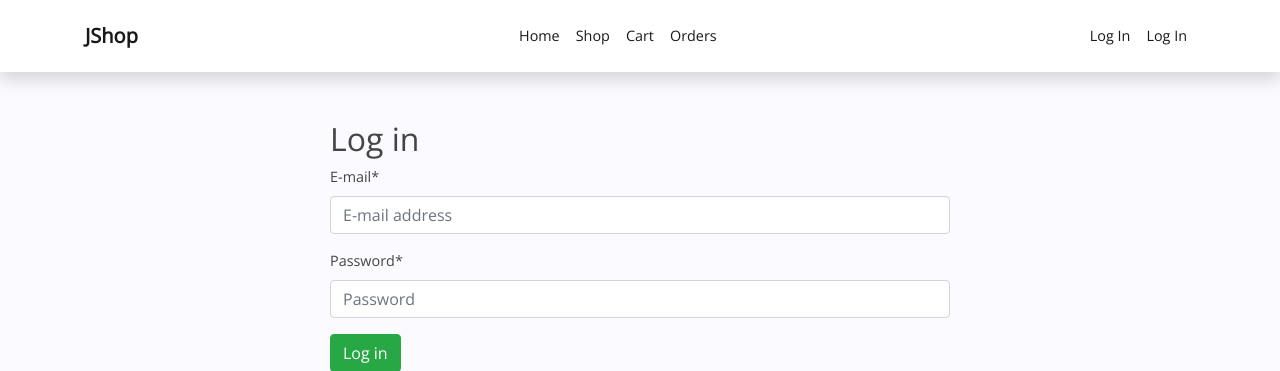
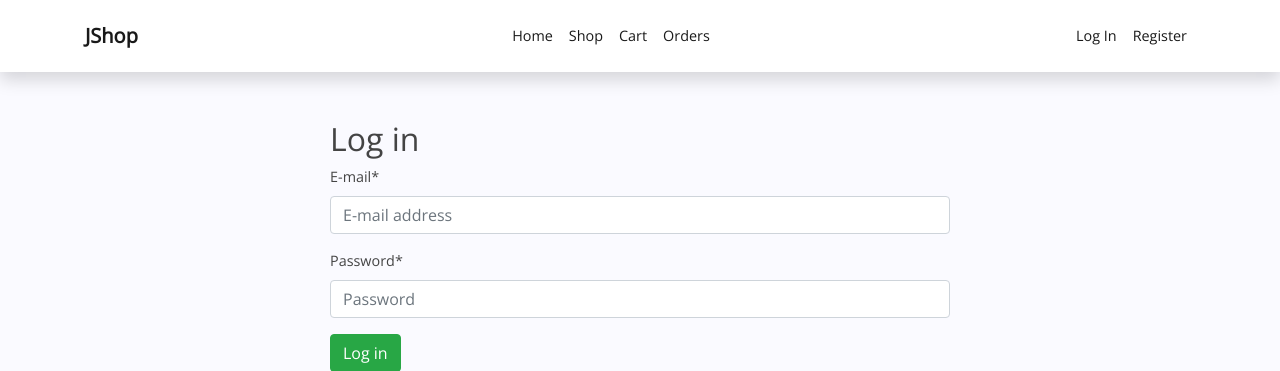
Before and after one commit to Adomah-Abubakar/joetib-shop, a Django app: page /accounts/login/?next=/cart/ in a window 1280 px wide. Shown: the top 371 px of the page. Run offline with Django 3.2, Linux system fonts and the light colour scheme; some libraries are stand-ins or nearby versions.

Commit message:
Fixed register link

```diff
--- a/templates/_base.html
+++ b/templates/_base.html
@@ -74,7 +74,7 @@
                 <a class="nav-link" href="{% url 'account_login' %}">Log In <span class="sr-only">(current)</span></a>
               </li>
               <li class="nav-item active">
-                <a class="nav-link" href="{% url 'account_register' %}">Log In <span class="sr-only">(current)</span></a>
+                <a class="nav-link" href="{% url 'account_signup' %}">Register<span class="sr-only">(current)</span></a>
               </li>
               {% endif %}
             </ul>
```
